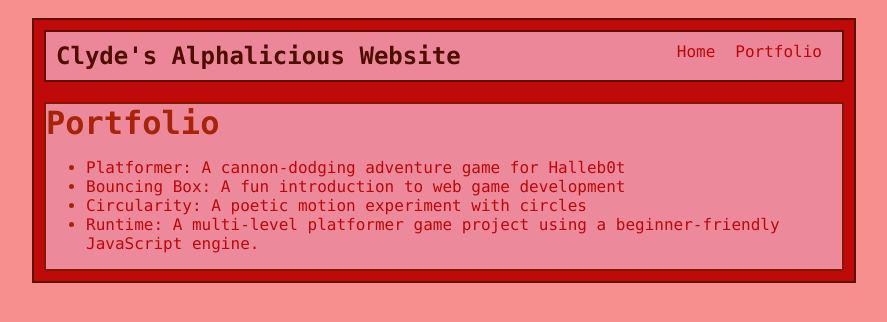
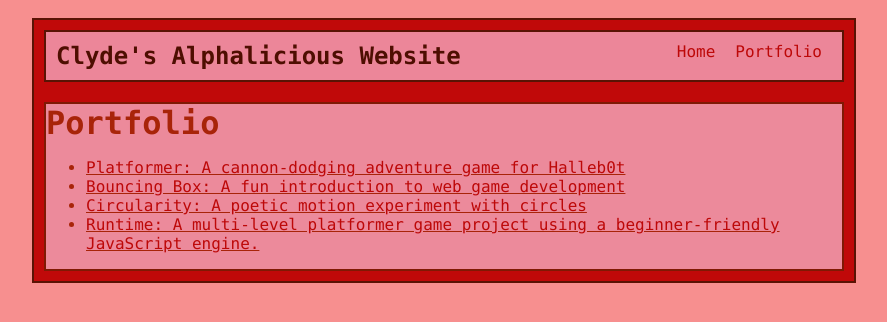
Before and after one commit to CreatorChara/CreatorChara.github.io, a plain HTML site: page portfolio.html in a window 1280 px wide. Shown: the whole page, without its empty margins (196-1083 px from the left). Drawn offline with Linux system fonts and the light colour scheme.

Commit message:
made links clearer. again.

```diff
--- a/style.css
+++ b/style.css
@@ -73,6 +73,10 @@ main {
 .links {
     text-decoration: Underline;
 }
+
+#portfolio {
+  text-decoration: underline;
+}
 h2,h3 {
     margin: 0px;
 }
```
